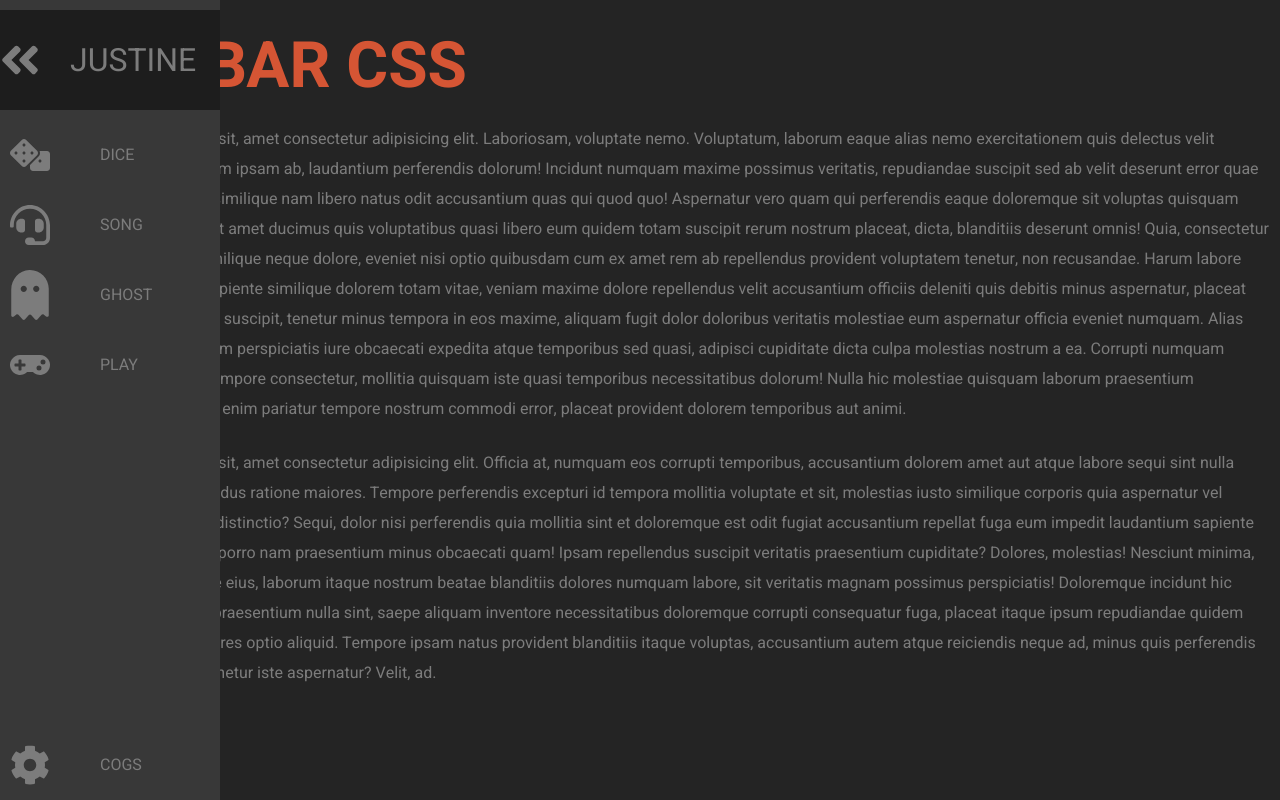
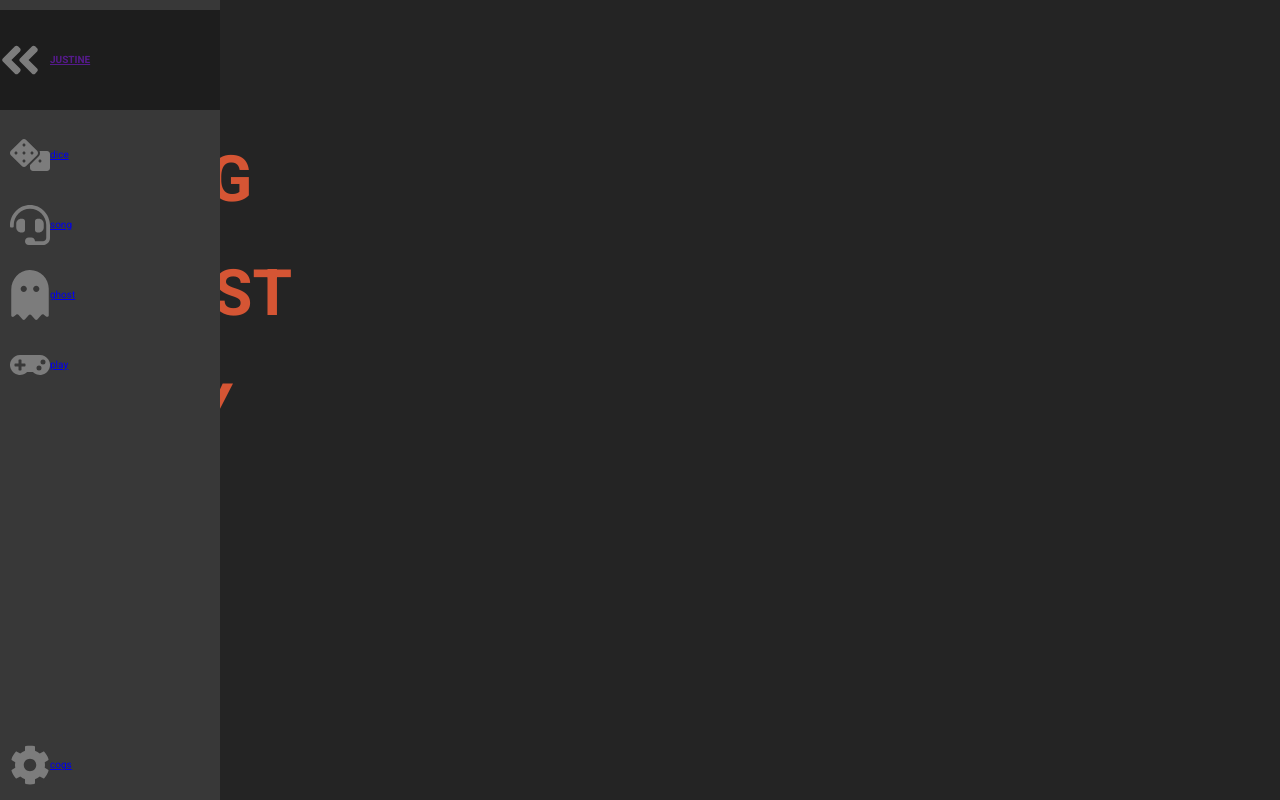
Before and after one commit to justine-135/navbar, a plain HTML site: page index.html in a window 1280 px wide. Drawn offline with Linux system fonts and the light colour scheme.

Commit message:
added new elements

```diff
--- a/index.html
+++ b/index.html
@@ -6,7 +6,7 @@
 		<link rel="preconnect" href="https://fonts.googleapis.com" />
 		<link rel="preconnect" href="https://fonts.gstatic.com" crossorigin />
 		<link
-			href="https://fonts.googleapis.com/css2?family=Heebo:wght@400;600;700&display=swap"
+			href="https://fonts.googleapis.com/css2?family=Heebo:wght@400;600;700;800&display=swap"
 			rel="stylesheet"
 		/>
 		<link rel="stylesheet" href="style.css" />
@@ -33,9 +33,9 @@
 								d="M224.3 273l-136 136c-9.4 9.4-24.6 9.4-33.9 0l-22.6-22.6c-9.4-9.4-9.4-24.6 0-33.9l96.4-96.4-96.4-96.4c-9.4-9.4-9.4-24.6 0-33.9L54.3 103c9.4-9.4 24.6-9.4 33.9 0l136 136c9.5 9.4 9.5 24.6.1 34zm192-34l-136-136c-9.4-9.4-24.6-9.4-33.9 0l-22.6 22.6c-9.4 9.4-9.4 24.6 0 33.9l96.4 96.4-96.4 96.4c-9.4 9.4-9.4 24.6 0 33.9l22.6 22.6c9.4 9.4 24.6 9.4 33.9 0l136-136c9.4-9.2 9.4-24.4 0-33.8z"
 							></path>
 						</svg>
-						<div class="nav-link first"><button href="">JUSTINE</button></div>
+						<div class="nav-link first"><a href="">JUSTINE</a></div>
 					</li>
-					<li>
+					<li class="second-li">
 						<svg
 							aria-hidden="true"
 							focusable="false"
@@ -51,9 +51,9 @@
 								d="M592 192H473.26c12.69 29.59 7.12 65.2-17 89.32L320 417.58V464c0 26.51 21.49 48 48 48h224c26.51 0 48-21.49 48-48V240c0-26.51-21.49-48-48-48zM480 376c-13.25 0-24-10.75-24-24 0-13.26 10.75-24 24-24s24 10.74 24 24c0 13.25-10.75 24-24 24zm-46.37-186.7L258.7 14.37c-19.16-19.16-50.23-19.16-69.39 0L14.37 189.3c-19.16 19.16-19.16 50.23 0 69.39L189.3 433.63c19.16 19.16 50.23 19.16 69.39 0L433.63 258.7c19.16-19.17 19.16-50.24 0-69.4zM96 248c-13.25 0-24-10.75-24-24 0-13.26 10.75-24 24-24s24 10.74 24 24c0 13.25-10.75 24-24 24zm128 128c-13.25 0-24-10.75-24-24 0-13.26 10.75-24 24-24s24 10.74 24 24c0 13.25-10.75 24-24 24zm0-128c-13.25 0-24-10.75-24-24 0-13.26 10.75-24 24-24s24 10.74 24 24c0 13.25-10.75 24-24 24zm0-128c-13.25 0-24-10.75-24-24 0-13.26 10.75-24 24-24s24 10.74 24 24c0 13.25-10.75 24-24 24zm128 128c-13.25 0-24-10.75-24-24 0-13.26 10.75-24 24-24s24 10.74 24 24c0 13.25-10.75 24-24 24z"
 							></path>
 						</svg>
-						<div class="nav-link"><button href="">dice</button></div>
+						<div class="nav-link"><a href="#dice">dice</a></div>
 					</li>
-					<li>
+					<li class="third-li">
 						<svg
 							aria-hidden="true"
 							focusable="false"
@@ -69,9 +69,9 @@
 								d="M192 208c0-17.67-14.33-32-32-32h-16c-35.35 0-64 28.65-64 64v48c0 35.35 28.65 64 64 64h16c17.67 0 32-14.33 32-32V208zm176 144c35.35 0 64-28.65 64-64v-48c0-35.35-28.65-64-64-64h-16c-17.67 0-32 14.33-32 32v112c0 17.67 14.33 32 32 32h16zM256 0C113.18 0 4.58 118.83 0 256v16c0 8.84 7.16 16 16 16h16c8.84 0 16-7.16 16-16v-16c0-114.69 93.31-208 208-208s208 93.31 208 208h-.12c.08 2.43.12 165.72.12 165.72 0 23.35-18.93 42.28-42.28 42.28H320c0-26.51-21.49-48-48-48h-32c-26.51 0-48 21.49-48 48s21.49 48 48 48h181.72c49.86 0 90.28-40.42 90.28-90.28V256C507.42 118.83 398.82 0 256 0z"
 							></path>
 						</svg>
-						<div class="nav-link"><button href="">song</button></div>
+						<div class="nav-link"><a href="#song">song</a></div>
 					</li>
-					<li>
+					<li class="fourth-li">
 						<svg
 							aria-hidden="true"
 							focusable="false"
@@ -87,9 +87,9 @@
 								d="M186.1.09C81.01 3.24 0 94.92 0 200.05v263.92c0 14.26 17.23 21.39 27.31 11.31l24.92-18.53c6.66-4.95 16-3.99 21.51 2.21l42.95 48.35c6.25 6.25 16.38 6.25 22.63 0l40.72-45.85c6.37-7.17 17.56-7.17 23.92 0l40.72 45.85c6.25 6.25 16.38 6.25 22.63 0l42.95-48.35c5.51-6.2 14.85-7.17 21.51-2.21l24.92 18.53c10.08 10.08 27.31 2.94 27.31-11.31V192C384 84 294.83-3.17 186.1.09zM128 224c-17.67 0-32-14.33-32-32s14.33-32 32-32 32 14.33 32 32-14.33 32-32 32zm128 0c-17.67 0-32-14.33-32-32s14.33-32 32-32 32 14.33 32 32-14.33 32-32 32z"
 							></path>
 						</svg>
-						<div class="nav-link"><button href="">ghost</button></div>
+						<div class="nav-link"><a href="#ghost">ghost</a></div>
 					</li>
-					<li>
+					<li class="fifth-li">
 						<svg
 							aria-hidden="true"
 							focusable="false"
@@ -105,9 +105,9 @@
 								d="M480.07 96H160a160 160 0 1 0 114.24 272h91.52A160 160 0 1 0 480.07 96zM248 268a12 12 0 0 1-12 12h-52v52a12 12 0 0 1-12 12h-24a12 12 0 0 1-12-12v-52H84a12 12 0 0 1-12-12v-24a12 12 0 0 1 12-12h52v-52a12 12 0 0 1 12-12h24a12 12 0 0 1 12 12v52h52a12 12 0 0 1 12 12zm216 76a40 40 0 1 1 40-40 40 40 0 0 1-40 40zm64-96a40 40 0 1 1 40-40 40 40 0 0 1-40 40z"
 							></path>
 						</svg>
-						<div class="nav-link"><button href="">play</button></div>
+						<div class="nav-link"><a href="#play">play</a></div>
 					</li>
-					<li>
+					<li class="sixth-li">
 						<svg
 							aria-hidden="true"
 							focusable="false"
@@ -123,60 +123,25 @@
 								d="M487.4 315.7l-42.6-24.6c4.3-23.2 4.3-47 0-70.2l42.6-24.6c4.9-2.8 7.1-8.6 5.5-14-11.1-35.6-30-67.8-54.7-94.6-3.8-4.1-10-5.1-14.8-2.3L380.8 110c-17.9-15.4-38.5-27.3-60.8-35.1V25.8c0-5.6-3.9-10.5-9.4-11.7-36.7-8.2-74.3-7.8-109.2 0-5.5 1.2-9.4 6.1-9.4 11.7V75c-22.2 7.9-42.8 19.8-60.8 35.1L88.7 85.5c-4.9-2.8-11-1.9-14.8 2.3-24.7 26.7-43.6 58.9-54.7 94.6-1.7 5.4.6 11.2 5.5 14L67.3 221c-4.3 23.2-4.3 47 0 70.2l-42.6 24.6c-4.9 2.8-7.1 8.6-5.5 14 11.1 35.6 30 67.8 54.7 94.6 3.8 4.1 10 5.1 14.8 2.3l42.6-24.6c17.9 15.4 38.5 27.3 60.8 35.1v49.2c0 5.6 3.9 10.5 9.4 11.7 36.7 8.2 74.3 7.8 109.2 0 5.5-1.2 9.4-6.1 9.4-11.7v-49.2c22.2-7.9 42.8-19.8 60.8-35.1l42.6 24.6c4.9 2.8 11 1.9 14.8-2.3 24.7-26.7 43.6-58.9 54.7-94.6 1.5-5.5-.7-11.3-5.6-14.1zM256 336c-44.1 0-80-35.9-80-80s35.9-80 80-80 80 35.9 80 80-35.9 80-80 80z"
 							></path>
 						</svg>
-						<div class="nav-link"><button href="">cogs</button></div>
+						<div class="nav-link"><a class="cogs" href="#">cogs</a></div>
 					</li>
 				</ul>
 			</nav>
 			<main>
-				<h2>Navbar CSS</h2>
-				<p>
-					Lorem ipsum dolor sit, amet consectetur adipisicing elit. Laboriosam,
-					voluptate nemo. Voluptatum, laborum eaque alias nemo exercitationem
-					quis delectus velit eligendi accusantium ipsam ab, laudantium
-					perferendis dolorum! Incidunt numquam maxime possimus veritatis,
-					repudiandae suscipit sed ab velit deserunt error quae doloremque ullam
-					similique nam libero natus odit accusantium quas qui quod quo!
-					Aspernatur vero quam qui perferendis eaque doloremque sit voluptas
-					quisquam facere reprehenderit amet ducimus quis voluptatibus quasi
-					libero eum quidem totam suscipit rerum nostrum placeat, dicta,
-					blanditiis deserunt omnis! Quia, consectetur odit temporibus similique
-					neque dolore, eveniet nisi optio quibusdam cum ex amet rem ab
-					repellendus provident voluptatem tenetur, non recusandae. Harum labore
-					rerum dolor odio sapiente similique dolorem totam vitae, veniam maxime
-					dolore repellendus velit accusantium officiis deleniti quis debitis
-					minus aspernatur, placeat eveniet? Quam, odit suscipit, tenetur minus
-					tempora in eos maxime, aliquam fugit dolor doloribus veritatis
-					molestiae eum aspernatur officia eveniet numquam. Alias similique
-					facere enim perspiciatis iure obcaecati expedita atque temporibus sed
-					quasi, adipisci cupiditate dicta culpa molestias nostrum a ea.
-					Corrupti numquam adipisci, nostrum tempore consectetur, mollitia
-					quisquam iste quasi temporibus necessitatibus dolorum! Nulla hic
-					molestiae quisquam laborum praesentium dignissimos officiis enim
-					pariatur tempore nostrum commodi error, placeat provident dolorem
-					temporibus aut animi.
-				</p>
-				<br />
-				<p>
-					Lorem ipsum dolor sit, amet consectetur adipisicing elit. Officia at,
-					numquam eos corrupti temporibus, accusantium dolorem amet aut atque
-					labore sequi sint nulla quibusdam repellendus ratione maiores. Tempore
-					perferendis excepturi id tempora mollitia voluptate et sit, molestias
-					iusto similique corporis quia aspernatur vel eveniet dicta? Iste,
-					distinctio? Sequi, dolor nisi perferendis quia mollitia sint et
-					doloremque est odit fugiat accusantium repellat fuga eum impedit
-					laudantium sapiente laborum cupiditate porro nam praesentium minus
-					obcaecati quam! Ipsam repellendus suscipit veritatis praesentium
-					cupiditate? Dolores, molestias! Nesciunt minima, harum ab molestiae
-					eius, laborum itaque nostrum beatae blanditiis dolores numquam labore,
-					sit veritatis magnam possimus perspiciatis! Doloremque incidunt hic
-					reiciendis! Eveniet praesentium nulla sint, saepe aliquam inventore
-					necessitatibus doloremque corrupti consequatur fuga, placeat itaque
-					ipsum repudiandae quidem autem eligendi dolores optio aliquid. Tempore
-					ipsam natus provident blanditiis itaque voluptas, accusantium autem
-					atque reiciendis neque ad, minus quis perferendis suscipit corporis
-					tenetur iste aspernatur? Velit, ad.
-				</p>
+				<div id="dice" class="dice">
+					<h2>dice</h2>
+				</div>
+				<div id="song" class="song">
+					<h2>song</h2>
+				</div>
+				<div id="ghost" class="ghost">
+					<h2>ghost</h2>
+				</div>
+				<div id="play" class="game">
+					<h2>play</h2>
+				</div>
 			</main>
 		</div>
 	</body>
+	<script src="app.js"></script>
 </html>
```
